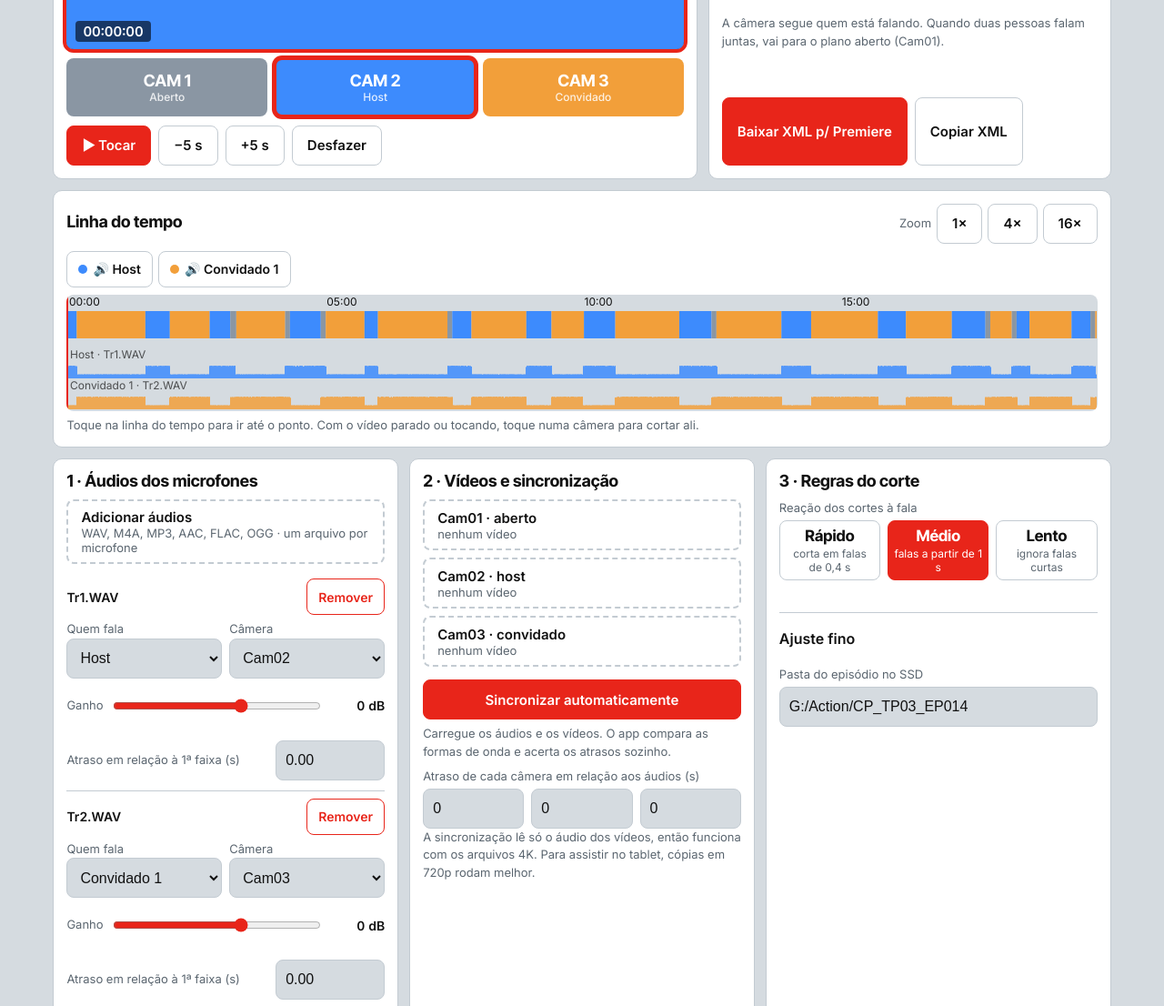
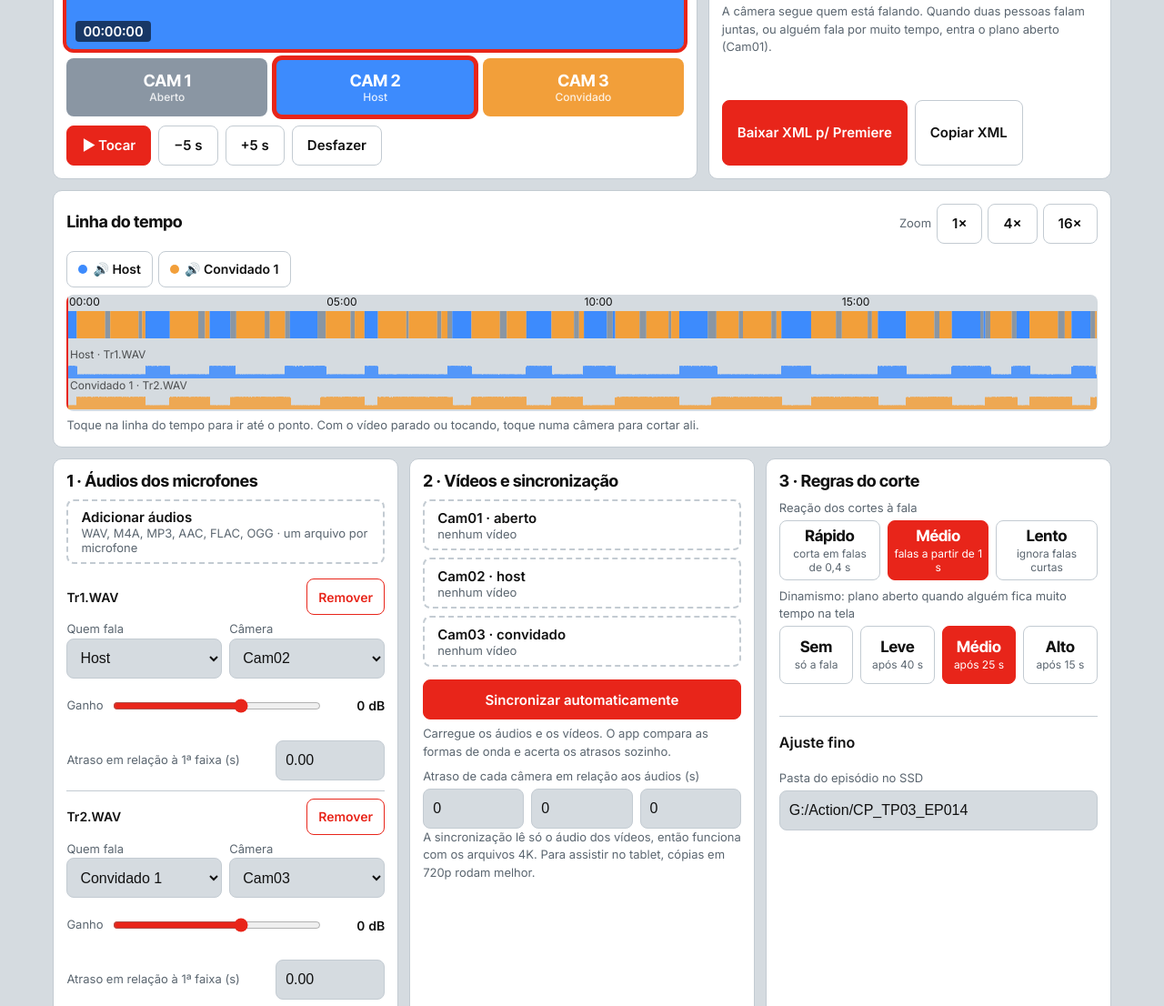
Before and after one commit to valinorfilms/Edit-Podcast, a website: page www/index.html in a window 1280 px wide. Shown: the part 406-1512 px from the top of the page at 91% size. Drawn offline with Linux system fonts and the light colour scheme.

Commit message:
Dinamismo: plano aberto nas pausas quando alguém fala por muito tempo
Co-Authored-By: Claude Opus 5.5 <noreply@anthropic.com>
Claude-Session: https://claude.ai/code/session_01U9HEHnXHcXvsHJ32XCqLoC

```diff
--- a/www/index.html
+++ b/www/index.html
@@ -102,7 +102,7 @@ details{margin-top:10px;border-top:1px solid var(--line);padding-top:6px}summary
    <div><div class="big" id="nShots">0</div><div class="note">planos · mediana <b id="med">0</b> s</div></div>
    <div class="bar" id="share"></div>
    <div id="shareTxt"></div>
-   <div class="note">A câmera segue quem está falando. Quando duas pessoas falam juntas, vai para o plano aberto (Cam01).</div>
+   <div class="note">A câmera segue quem está falando. Quando duas pessoas falam juntas, ou alguém fala por muito tempo, entra o plano aberto (Cam01).</div>
    <div class="ctrl"><button class="pri" id="xml">Baixar XML p/ Premiere</button><button id="share" hidden>Enviar para…</button><button id="copy">Copiar XML</button></div>
    <textarea id="out" hidden readonly></textarea>
   </div>
@@ -142,11 +142,18 @@ details{margin-top:10px;border-top:1px solid var(--line);padding-top:6px}summary
     <button data-p="mid"><b>Médio</b><small>falas a partir de 1 s</small></button>
     <button data-p="slow"><b>Lento</b><small>ignora falas curtas</small></button>
    </div>
+   <label>Dinamismo: plano aberto quando alguém fica muito tempo na tela</label>
+   <div class="pace dyn" role="group" aria-label="Dinamismo" style="grid-template-columns:repeat(4,minmax(0,1fr))">
+    <button data-v="0"><b>Sem</b><small>só a fala</small></button>
+    <button data-v="40"><b>Leve</b><small>após 40 s</small></button>
+    <button data-v="25"><b>Médio</b><small>após 25 s</small></button>
+    <button data-v="15"><b>Alto</b><small>após 15 s</small></button>
+   </div>
    <div id="paceMsg" class="note" style="min-height:1.5em;margin-top:6px"></div>
    <details><summary>Ajuste fino</summary>
    <div class="two"><div><label>Início da conversa (mm:ss)</label><input id="tIn" value="0:00" inputmode="decimal"></div><div><label>Fim (mm:ss)</label><input id="tOut" value="" inputmode="decimal" placeholder="até o fim"></div></div>
    <div class="two"><div><label>Plano mínimo (s)</label><input id="minShot" value="1,5" inputmode="decimal"></div><div><label>Confirmação da fala (s)</label><input id="hold" value="1" inputmode="decimal"></div></div>
-   <div class="two"><div><label>Sensibilidade (dB acima do ruído)</label><input id="thr" value="12" inputmode="decimal"></div><div><label>Respiro no aberto após (s, 0 = desligado)</label><input id="maxShot" value="0" inputmode="decimal"></div></div>
+   <div class="two"><div><label>Sensibilidade (dB acima do ruído)</label><input id="thr" value="12" inputmode="decimal"></div><div><label>Plano aberto após (s, 0 = desligado)</label><input id="maxShot" value="25" inputmode="decimal"></div></div>
    <div class="note">Qualquer mudança refaz o corte na hora. "Desfazer" volta para o corte anterior.</div>
    </details>
    <label>Pasta do episódio no SSD</label><input id="base" value="G:/Action/CP_TP03_EP014">
@@ -383,23 +390,41 @@ function getAct(thr){
 }
 // Corte guiado pelo áudio: a câmera vai para quem está falando.
 // hold = quanto tempo a fala precisa durar para virar corte; minShot = menor plano permitido.
+// maxShot = dinamismo: se a mesma pessoa ficar mais que isso na tela, entra o plano aberto (Cam01)
+// numa pausa natural da fala e volta para ela na pausa seguinte.
 function cutWith(want,{minShot,hold,maxShot,t0,t1}){
   const i0=Math.floor(t0/HOP),i1=Math.floor(t1/HOP);
   let first=1;for(let i=i0;i<i1;i++)if(want[i]){first=want[i];break}
-  const out=[{t:t0,cam:first}];let cur=first,shotStart=t0,pend=0,pendT=0,back=0;
+  const out=[{t:t0,cam:first}];let cur=first,shotStart=t0,pend=0,pendT=0,back=null,nb=0;
+  const cut=(t,c)=>{out.push({t,cam:c});cur=c;shotStart=t;pend=0};
+  // olha à frente: se outra pessoa fala nos próximos 6 s, a troca já dá o dinamismo
+  const changeSoon=i=>{if(i1-i<60)return true;for(let j=i+1;j<Math.min(i1,i+60);j++)if(want[j]&&want[j]!==1&&want[j]!==cur)return true;return false};
   for(let i=i0;i<i1;i++){
-    const t=i*HOP;
-    if(back&&t>=back.t){out.push({t,cam:back.cam});cur=back.cam;shotStart=t;back=0;continue}
-    const d=want[i]||cur;                       // silêncio: fica em quem falou por último
+    const t=i*HOP, w=want[i], d=w||cur;
+    // durante a variação no aberto: volta para quem fala numa pausa (ou no máximo em back.max)
+    if(back){
+      if(w&&w!==1&&w!==back.cam){back=null}           // outra pessoa começou: segue a regra normal
+      else{
+        // volta quando a pessoa retoma a fala depois de uma pausa, ou à força em back.max
+        if(w===0)back.paused=true;
+        if(t>=back.min&&w===back.cam&&(back.paused||t>=back.max)){const c=back.cam;back=null;cut(Math.max(shotStart+minShot,t-HOP),c)}
+        continue}
+    }
     if(d!==cur){
       if(pend!==d){pend=d;pendT=t}
-      else if(t-pendT>=hold){                   // fala confirmada: corta no começo dela (um pouco antes)
+      else if(t-pendT>=hold){                         // fala confirmada: corta no começo dela (um pouco antes)
         const ct=Math.max(pendT-HOP,shotStart+minShot);
-        if(ct<=t){out.push({t:ct,cam:d});cur=d;shotStart=ct;pend=0}
+        if(ct<=t)cut(ct,d);
       }
     }else pend=0;
-    if(maxShot>0&&!back&&cur!==1&&t-shotStart>maxShot){out.push({t,cam:1});back={t:t+4,cam:cur};cur=1;shotStart=t}
+    // dinamismo: plano longo na mesma pessoa → aberto na próxima pausa (ou forçado 8 s depois)
+    if(maxShot>0&&cur!==1&&t-shotStart>maxShot&&(w===0||t-shotStart>maxShot+8)&&!changeSoon(i)){
+      const dur=3+(nb++%3);                           // varia 3, 4, 5 s para não ficar mecânico
+      back={cam:cur,min:t+dur,max:t+dur+3};cut(t,1);
+    }
   }
+  // limpa planos minúsculos no fim
+  while(out.length>1&&t1-out[out.length-1].t<.5)out.pop();
   out.push({t:t1,cam:0});return out;
 }
 const median=c=>{const d=[];for(let i=0;i<c.length-1;i++)if(c[i].cam)d.push(c[i+1].t-c[i].t);d.sort((a,b)=>a-b);return d.length?d[Math.floor(d.length/2)]:0};
@@ -416,15 +441,19 @@ const PACES={fast:{hold:.4,minShot:.8},mid:{hold:1,minShot:1.5},slow:{hold:2.5,m
 let pace=null;const recut=()=>pace?setPace(pace):autoCut();
 function setPace(k){
   if(!tracks.length)return;pace=k;const P=PACES[k],r=range(),want=getAct(num('thr'));
-  const c=cutWith(want,{minShot:P.minShot,hold:P.hold,maxShot:0,...r});
-  $('minShot').value=String(P.minShot).replace('.',',');$('hold').value=String(P.hold).replace('.',',');$('maxShot').value=0;
-  document.querySelectorAll('.pace button').forEach(b=>b.classList.toggle('sel',b.dataset.p===k));
+  const c=cutWith(want,{minShot:P.minShot,hold:P.hold,maxShot:num('maxShot'),...r});
+  $('minShot').value=String(P.minShot).replace('.',',');$('hold').value=String(P.hold).replace('.',',');
+  document.querySelectorAll('.pace button[data-p]').forEach(b=>b.classList.toggle('sel',b.dataset.p===k));
   try{localStorage.setItem('cpmcPace',k)}catch(e){}
   commit(c,`${({fast:'Rápido',mid:'Médio',slow:'Lento'})[k]}: ${c.length-1} planos, mediana ${median(c).toFixed(1).replace('.',',')} s.`);
 }
-document.querySelectorAll('.pace button').forEach(b=>b.onclick=()=>setPace(b.dataset.p));
+document.querySelectorAll('.pace button[data-p]').forEach(b=>b.onclick=()=>setPace(b.dataset.p));
+function setDyn(v,silent){$('maxShot').value=v;document.querySelectorAll('.dyn button').forEach(b=>b.classList.toggle('sel',+b.dataset.v===+v));
+  try{localStorage.setItem('cpmcDyn',v)}catch(e){};if(!silent)recut()}
+document.querySelectorAll('.dyn button').forEach(b=>b.onclick=()=>setDyn(b.dataset.v));
+try{const v=localStorage.getItem('cpmcDyn');setDyn(v==null?25:v,true)}catch(e){setDyn(25,true)}
 let deb=0;
-['tIn','tOut','minShot','hold','thr','maxShot'].forEach(id=>{const f=()=>{clearTimeout(deb);deb=setTimeout(()=>{pace=null;document.querySelectorAll('.pace button').forEach(b=>b.classList.remove('sel'));saveCfg();autoCut()},500)};$(id).addEventListener('input',f);$(id).addEventListener('change',f)});
+['tIn','tOut','minShot','hold','thr','maxShot'].forEach(id=>{const f=()=>{clearTimeout(deb);deb=setTimeout(()=>{pace=null;document.querySelectorAll('.dyn button').forEach(b=>b.classList.toggle('sel',+b.dataset.v===num('maxShot')));document.querySelectorAll('.pace button[data-p]').forEach(b=>b.classList.remove('sel'));saveCfg();autoCut()},500)};$(id).addEventListener('input',f);$(id).addEventListener('change',f)});
 
 // ---------- edição manual ----------
 function camAt(t){let c=1;for(const k of cuts){if(k.t<=t)c=k.cam||c;else break}return c}
```
